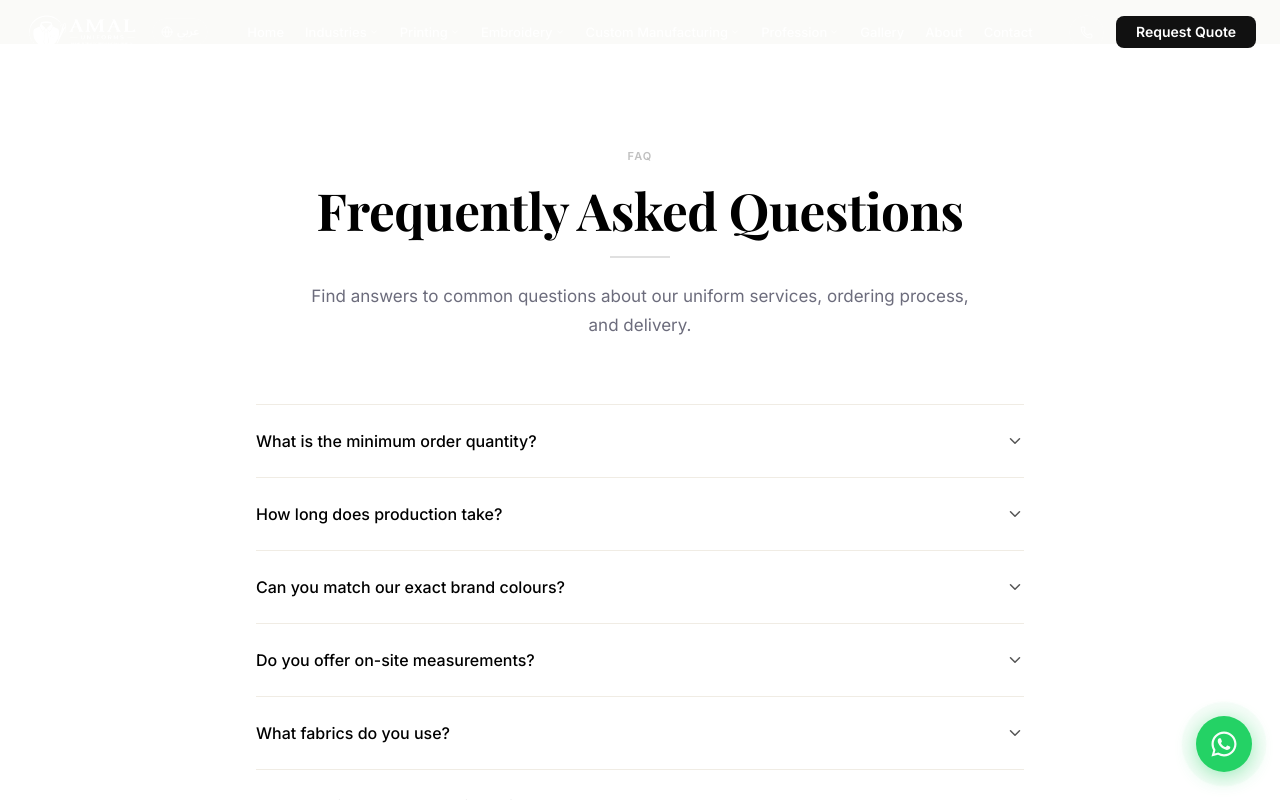
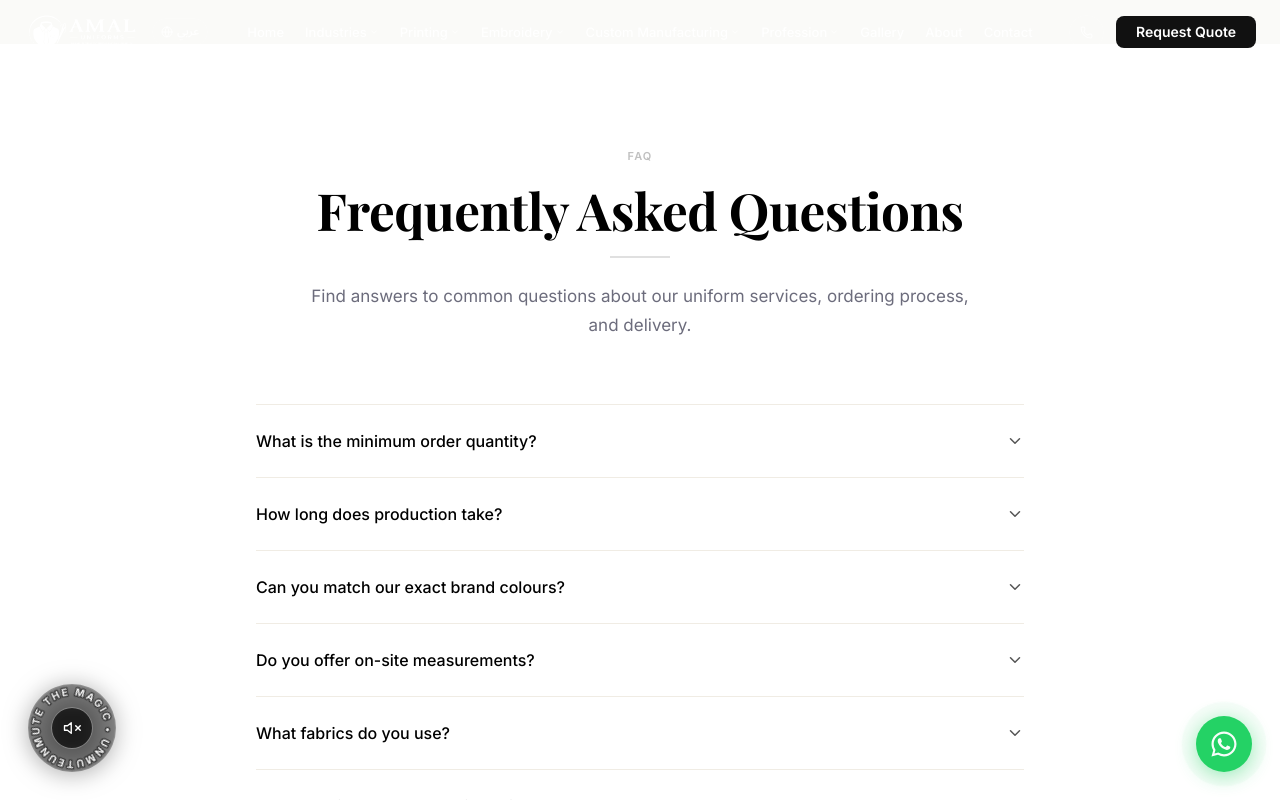
Before and after one commit to Ebel-Solutions/Amal-Uniforms, a Next.js app: page / in a window 1280 px wide. Both pictures are taken after a click on the button "What is the minimum order quantity?". Shown: the part 8660-9460 px from the top of the page. Built offline with nearby package versions, Linux system fonts and the light colour scheme.

Commit message:
Music added with other minor bug fixes

```diff
--- a/src/app/globals.css
+++ b/src/app/globals.css
@@ -766,3 +766,128 @@ body {
     height: 50px;
   }
 }
+
+/* ─── Music Player Button ───────────────────────────────────────────────────── */
+.music-player-btn {
+  position: fixed;
+  bottom: 28px;
+  left: 28px;
+  z-index: 999;
+  width: 88px;
+  height: 88px;
+  display: flex;
+  align-items: center;
+  justify-content: center;
+  background: transparent;
+  border: none;
+  cursor: pointer;
+  padding: 0;
+  outline: none;
+  /* Drop-shadow so button pops on any background */
+  filter: drop-shadow(0 2px 12px rgba(0, 0, 0, 0.55));
+}
+
+.music-player-btn:focus-visible .music-icon-wrap {
+  box-shadow: 0 0 0 2px rgba(255, 255, 255, 0.8);
+}
+
+/* Dark circular backdrop — always visible on light or dark bg */
+.music-player-btn::before {
+  content: "";
+  position: absolute;
+  inset: 0;
+  border-radius: 50%;
+  background: rgba(0, 0, 0, 0.42);
+  backdrop-filter: blur(8px);
+  -webkit-backdrop-filter: blur(8px);
+  border: 1px solid rgba(255, 255, 255, 0.12);
+}
+
+/* Spinning SVG ring */
+.music-ring {
+  position: absolute;
+  inset: 0;
+  display: flex;
+  align-items: center;
+  justify-content: center;
+  animation: music-ring-spin 12s linear infinite;
+}
+
+.music-ring-svg {
+  width: 100%;
+  height: 100%;
+}
+
+.music-ring-text {
+  font-size: 11.5px;
+  font-family: 'Inter', 'Helvetica Neue', sans-serif;
+  font-weight: 700;
+  letter-spacing: 0.18em;
+  fill: rgba(255, 255, 255, 0.95);
+  text-transform: uppercase;
+  /* Subtle dark outline so letters read on any bg */
+  paint-order: stroke fill;
+  stroke: rgba(0, 0, 0, 0.5);
+  stroke-width: 3px;
+  stroke-linejoin: round;
+}
+
+/* Centre icon circle */
+.music-icon-wrap {
+  position: absolute;
+  inset: 0;
+  margin: auto;
+  width: 42px;
+  height: 42px;
+  border-radius: 50%;
+  background: rgba(20, 20, 20, 0.75);
+  backdrop-filter: blur(6px);
+  border: 1.5px solid rgba(255, 255, 255, 0.45);
+  display: flex;
+  align-items: center;
+  justify-content: center;
+  color: #fff;
+  transition: background 0.25s ease, transform 0.25s ease;
+}
+
+.music-icon-wrap svg {
+  width: 18px;
+  height: 18px;
+}
+
+.music-player-btn:hover .music-icon-wrap {
+  background: rgba(40, 40, 40, 0.9);
+  transform: scale(1.08);
+}
+
+.music-player-btn:active .music-icon-wrap {
+  transform: scale(0.95);
+}
+
+@keyframes music-ring-spin {
+  from { transform: rotate(0deg); }
+  to   { transform: rotate(360deg); }
+}
+
+@media (max-width: 640px) {
+  .music-player-btn {
+    bottom: 20px;
+    left: 16px;
+    width: 72px;
+    height: 72px;
+  }
+
+  .music-ring-text {
+    font-size: 9.5px;
+  }
+
+  .music-icon-wrap {
+    width: 34px;
+    height: 34px;
+  }
+
+  .music-icon-wrap svg {
+    width: 14px;
+    height: 14px;
+  }
+}
--- a/src/app/page.tsx
+++ b/src/app/page.tsx
@@ -12,6 +12,7 @@ import Gallery from "@/components/sections/Gallery";
 import Testimonials from "@/components/sections/Testimonials";
 import FAQ from "@/components/sections/FAQ";
 import FinalCTA from "@/components/sections/FinalCTA";
+import MusicPlayer from "@/components/ui/MusicPlayer";
 
 export default function Home() {
   return (
@@ -32,6 +33,8 @@ export default function Home() {
         <FinalCTA />
       </main>
       <Footer />
+      {/* Fixed music player — home page only */}
+      <MusicPlayer />
     </>
   );
 }
--- a/src/components/pages/CustomManufacturingPageContent.tsx
+++ b/src/components/pages/CustomManufacturingPageContent.tsx
@@ -202,9 +202,9 @@ export default function CustomManufacturingPageContent() {
     <div className="min-h-screen bg-slate-50 flex flex-col text-slate-900 font-sans">
       <Header />
 
-      <main className="flex-1 pt-18 lg:pt-20">
+      <main className="flex-1">
         {/* ── 1. Hero Section ──────────────────────────────────────────────── */}
-        <section className="relative overflow-hidden bg-slate-900 min-h-[400px] lg:min-h-[480px] flex items-center">
+        <section className="relative overflow-hidden bg-slate-900 min-h-[400px] lg:min-h-[480px] flex items-center pt-18 lg:pt-20">
           <div className="absolute inset-0 z-0">
             <Image
               src={hero.heroImage}
--- a/src/components/pages/EmbroideryPageContent.tsx
+++ b/src/components/pages/EmbroideryPageContent.tsx
@@ -252,9 +252,9 @@ export default function EmbroideryPageContent() {
     <div className="min-h-screen bg-slate-50 flex flex-col text-slate-900 font-sans">
       <Header />
 
-      <main className="flex-1 pt-18 lg:pt-20">
+      <main className="flex-1">
         {/* ── 1. Hero Section ──────────────────────────────────────────────── */}
-        <section className="relative overflow-hidden bg-slate-900 min-h-[400px] lg:min-h-[480px] flex items-center">
+        <section className="relative overflow-hidden bg-slate-900 min-h-[400px] lg:min-h-[480px] flex items-center pt-18 lg:pt-20">
           <div className="absolute inset-0 z-0">
             <Image
               src={hero.heroImage}
--- a/src/components/pages/IndustriesPageContent.tsx
+++ b/src/components/pages/IndustriesPageContent.tsx
@@ -230,9 +230,9 @@ export default function IndustriesPageContent() {
     <div className="min-h-screen bg-slate-50 flex flex-col text-slate-900 font-sans">
       <Header />
 
-      <main className="flex-1 pt-18 lg:pt-20">
+      <main className="flex-1">
         {/* ── 1. Hero Section ────────────────────────────────────────────────── */}
-        <section className="relative overflow-hidden bg-navy-950 min-h-[420px] lg:min-h-[480px] flex items-center">
+        <section className="relative overflow-hidden bg-navy-950 min-h-[420px] lg:min-h-[480px] flex items-center pt-18 lg:pt-20">
           <div className="absolute inset-0 z-0">
             <Image
               src="/images/industries/corporatess.png"
--- a/src/components/pages/IndustryPageContent.tsx
+++ b/src/components/pages/IndustryPageContent.tsx
@@ -952,9 +952,9 @@ export default function IndustryPageContent({ data }: { data: IndustryData }) {
     <div className="min-h-screen bg-slate-50 flex flex-col text-slate-900 font-sans">
       <Header />
 
-      <main className="flex-1 pt-18 lg:pt-20">
+      <main className="flex-1">
         {/* ── 1. Hero Section ────────────────────────────────────────────────── */}
-        <section className="relative overflow-hidden bg-slate-100 border-b border-slate-200/60 min-h-[380px] lg:min-h-[440px] flex items-center">
+        <section className="relative overflow-hidden bg-slate-100 border-b border-slate-200/60 min-h-[380px] lg:min-h-[440px] flex items-center pt-18 lg:pt-20">
           <div className="absolute inset-0 z-0">
             <Image
               src={hero.heroImage}
--- a/src/components/pages/PrintingPageContent.tsx
+++ b/src/components/pages/PrintingPageContent.tsx
@@ -305,9 +305,9 @@ export default function PrintingPageContent() {
     <div className="min-h-screen bg-slate-50 flex flex-col text-slate-900 font-sans">
       <Header />
 
-      <main className="flex-1 pt-18 lg:pt-20">
+      <main className="flex-1">
         {/* ── 1. Hero Section ──────────────────────────────────────────────── */}
-        <section className="relative overflow-hidden bg-slate-900 min-h-[400px] lg:min-h-[480px] flex items-center">
+        <section className="relative overflow-hidden bg-slate-900 min-h-[400px] lg:min-h-[480px] flex items-center pt-18 lg:pt-20">
           <div className="absolute inset-0 z-0">
             <Image
               src={hero.heroImage}
--- /dev/null
+++ b/src/components/ui/MusicPlayer.tsx
@@ -0,0 +1,105 @@
+"use client";
+
+import { useEffect, useRef, useState } from "react";
+
+export default function MusicPlayer() {
+  const audioRef = useRef<HTMLAudioElement | null>(null);
+  const [muted, setMuted] = useState(true);
+
+  // Initialise audio once on mount
+  useEffect(() => {
+    const audio = new Audio("/music/background.mp3");
+    audio.loop = true;
+    audio.volume = 0.5;
+    audio.muted = true; // start muted so autoplay policy is satisfied
+    audioRef.current = audio;
+
+    // Try to start playing silently (autoplay-policy allows muted autoplay)
+    audio.play().catch(() => {
+      // Browser blocked even muted autoplay — we'll start on first interaction
+    });
+
+    return () => {
+      audio.pause();
+      audio.src = "";
+    };
+  }, []);
+
+  const toggle = () => {
+    const audio = audioRef.current;
+    if (!audio) return;
+
+    if (muted) {
+      audio.muted = false;
+      // If play was blocked earlier, resume now that the user interacted
+      audio.play().catch(() => {});
+      setMuted(false);
+    } else {
+      audio.muted = true;
+      setMuted(true);
+    }
+  };
+
+  return (
+    <button
+      id="music-toggle-btn"
+      onClick={toggle}
+      aria-label={muted ? "Unmute background music" : "Mute background music"}
+      className="music-player-btn"
+    >
+      {/* Spinning ring with text */}
+      <span className="music-ring" aria-hidden="true">
+        <svg viewBox="0 0 100 100" className="music-ring-svg">
+          <defs>
+            <path
+              id="music-text-circle"
+              d="M 50,50 m -37,0 a 37,37 0 1,1 74,0 a 37,37 0 1,1 -74,0"
+            />
+          </defs>
+          <text className="music-ring-text">
+            <textPath href="#music-text-circle" startOffset="0%">
+              UNMUTE THE MAGIC • UNMUTE THE MAGIC •&nbsp;
+            </textPath>
+          </text>
+        </svg>
+      </span>
+
+      {/* Centre icon */}
+      <span className="music-icon-wrap">
+        {muted ? (
+          /* Muted speaker */
+          <svg
+            xmlns="http://www.w3.org/2000/svg"
+            viewBox="0 0 24 24"
+            fill="none"
+            stroke="currentColor"
+            strokeWidth="1.8"
+            strokeLinecap="round"
+            strokeLinejoin="round"
+            aria-hidden="true"
+          >
+            <polygon points="11 5 6 9 2 9 2 15 6 15 11 19 11 5" />
+            <line x1="23" y1="9" x2="17" y2="15" />
+            <line x1="17" y1="9" x2="23" y2="15" />
+          </svg>
+        ) : (
+          /* Unmuted speaker with waves */
+          <svg
+            xmlns="http://www.w3.org/2000/svg"
+            viewBox="0 0 24 24"
+            fill="none"
+            stroke="currentColor"
+            strokeWidth="1.8"
+            strokeLinecap="round"
+            strokeLinejoin="round"
+            aria-hidden="true"
+          >
+            <polygon points="11 5 6 9 2 9 2 15 6 15 11 19 11 5" />
+            <path d="M15.54 8.46a5 5 0 0 1 0 7.07" />
+            <path d="M19.07 4.93a10 10 0 0 1 0 14.14" />
+          </svg>
+        )}
+      </span>
+    </button>
+  );
+}
```
Also changed, not shown: 1 other file (tests, documents, lock files or other folders).
